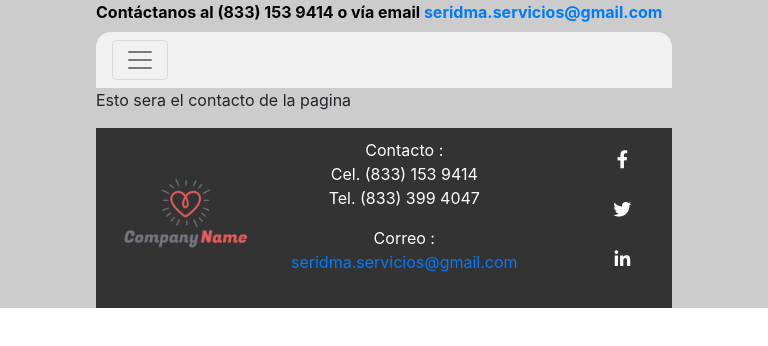
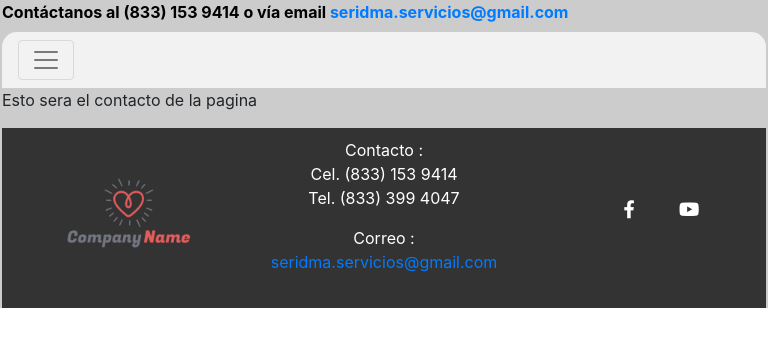
Before and after one commit to CesarAguilar43/seridma, a React (Create React App) app: page /contact in a window 768 px wide. Shown: the top 346 px of the page. Built offline with nearby package versions, Linux system fonts and the light colour scheme; a web font is replaced by a local one.

Commit message:
Descargue nuevas modificaciones del cesar

```diff
--- a/src/components/footer/Footer.js
+++ b/src/components/footer/Footer.js
@@ -17,10 +17,9 @@ const Footer = () => {
                     <p>  Correo : <br/>
                         <a href="seridma.servicios@gmail.com">seridma.servicios@gmail.com</a></p>
                     </Col>
-                    <Col xs lg="3" className="redes-container"><ul>
+                    <Col xs lg="2" className="redes-container"><ul>
                         <li><a href="#" class="facebook"><i class="fab fa-facebook-f"></i></a></li>
-                        <li><a href="#" class="twitter"><i class="fab fa-twitter"></i></a></li>
-                        <li><a href="#" class="linkedin"><i class="fab fa-linkedin-in"></i></a></li>
+                        <li><a href="https://www.youtube.com/channel/UCbS4aaMATiMPm4Rhvimj1BA" class="youtube"><i class="fab fa-youtube"></i></a></li>
                         </ul></Col>
                 </Row>
             </Container>
--- a/src/index.css
+++ b/src/index.css
@@ -1,3 +1,4 @@
+@media only screen and (min-width: 768px) {
 body {
   margin: 0px;
   font-family: -apple-system, BlinkMacSystemFont, 'Segoe UI', 'Roboto', 'Oxygen',
@@ -28,6 +29,7 @@ footer{
   --facebook: #3b5999;
   --twitter: #55acee;
   --linkedin: #0077b5;
+  --youtube: #a12020;
 }
 
 .redes-container{
@@ -69,9 +71,91 @@ footer{
 .redes-container ul li .facebook:hover{
   background: var(--facebook);
 }
-.redes-container ul li .twitter:hover{
-  background: var(--twitter);
+.redes-container ul li .youtube:hover{
+  background: var(--youtube);
 }
-.redes-container ul li .linkedin:hover{
-  background: var(--linkedin);
+
 }
+@media only screen and (max-width: 768px) {
+  /* For mobile phones: */
+  body {
+    margin: 0px;
+    font-family: -apple-system, BlinkMacSystemFont, 'Segoe UI', 'Roboto', 'Oxygen',
+      'Ubuntu', 'Cantarell', 'Fira Sans', 'Droid Sans', 'Helvetica Neue',
+      sans-serif;
+    -webkit-font-smoothing: antialiased;
+    -moz-osx-font-smoothing: grayscale;
+  }
+
+  code {
+    font-family: source-code-pro, Menlo, Monaco, Consolas, 'Courier New',
+      monospace;
+  }
+
+  footer{
+    background-color: #333;
+    position: relative;
+    padding-bottom: 10px;
+    padding-top: 10px;
+    bottom: 0;
+    text-align: center;
+    color: white;
+    width: 100%;
+    height: 20%;
+  }
+
+  :root{
+    --facebook: #3b5999;
+    --twitter: #55acee;
+    --linkedin: #0077b5;
+    --youtube: #a12020;
+  }
+
+  .redes-container{
+    display: flex;
+    height: 20vh;
+    align-items: center;
+    justify-content: center;
+  }
+
+  .redes-container ul li {
+    display: inline-block;
+    margin: 0 5px;
+    width: 50px;
+    height: 50px;
+    text-align: center;
+  }
+
+  .redes-container ul li a {
+    display: block;
+    padding: 0 10px;
+    background: #333;
+    color: #fff;
+    line-height:  50px;
+    font-size: 18px;
+    box-shadow: 0 3px 5px 0 px rgba(0,0,0,.2);
+    transition: .2s;
+  }
+
+  .redes-container ul:hover a{
+    filter: blur(2px);
+  }
+
+  .redes-container ul li a:hover{
+    transform: translateY(-3px) scale(1.05);
+    box-shadow: 0 5px 5px 0px rgba(0,0,0,.4);
+    filter: none;
+  }
+
+  .redes-container ul li .facebook:hover{
+    background: var(--facebook);
+  }
+  .redes-container ul li .youtube:hover{
+    background: var(--youtube);
+  }
+
+  [class="container-full"] {
+    padding-left: 2px !important;
+    padding-right: 2px !important;
+  }
+}
```
